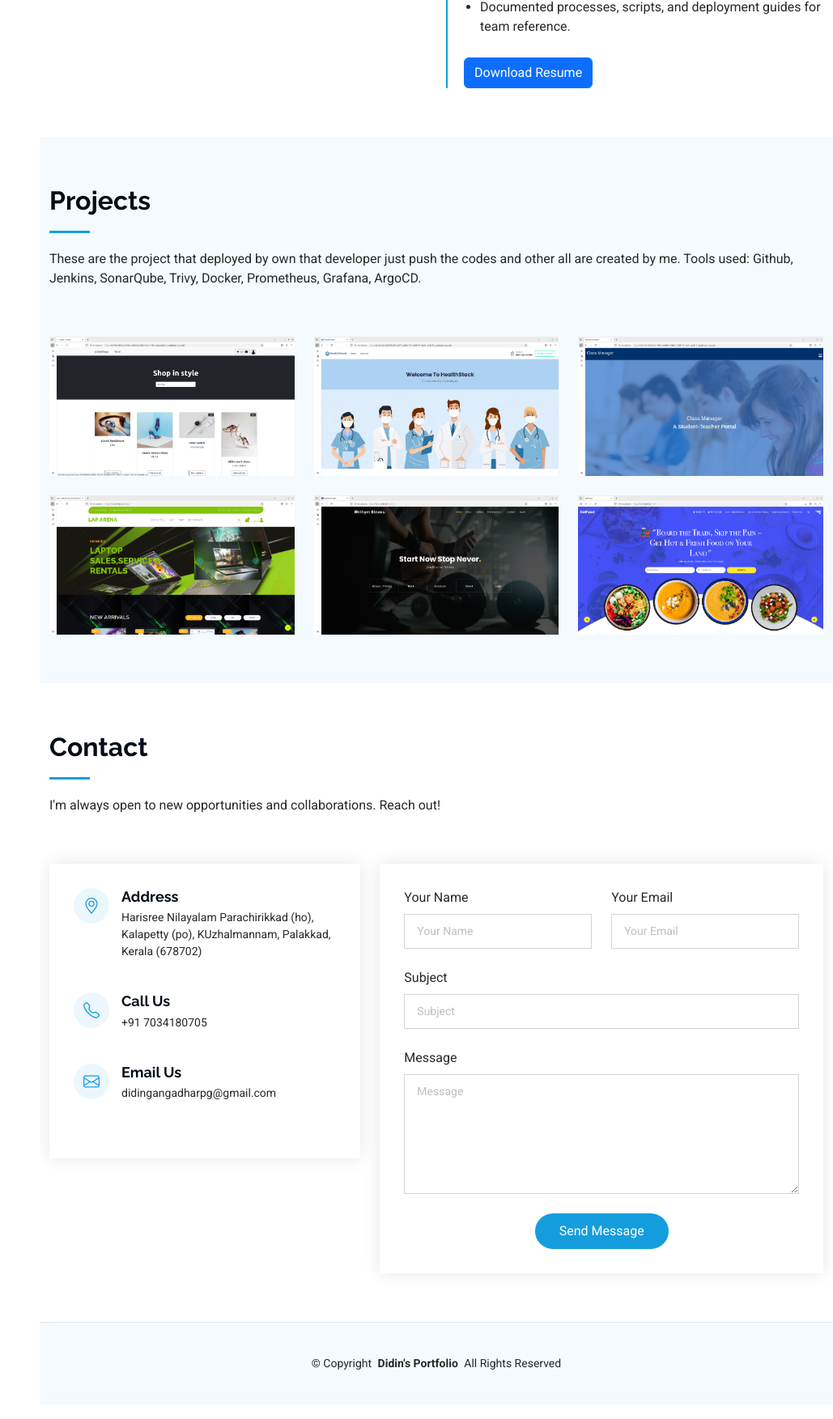
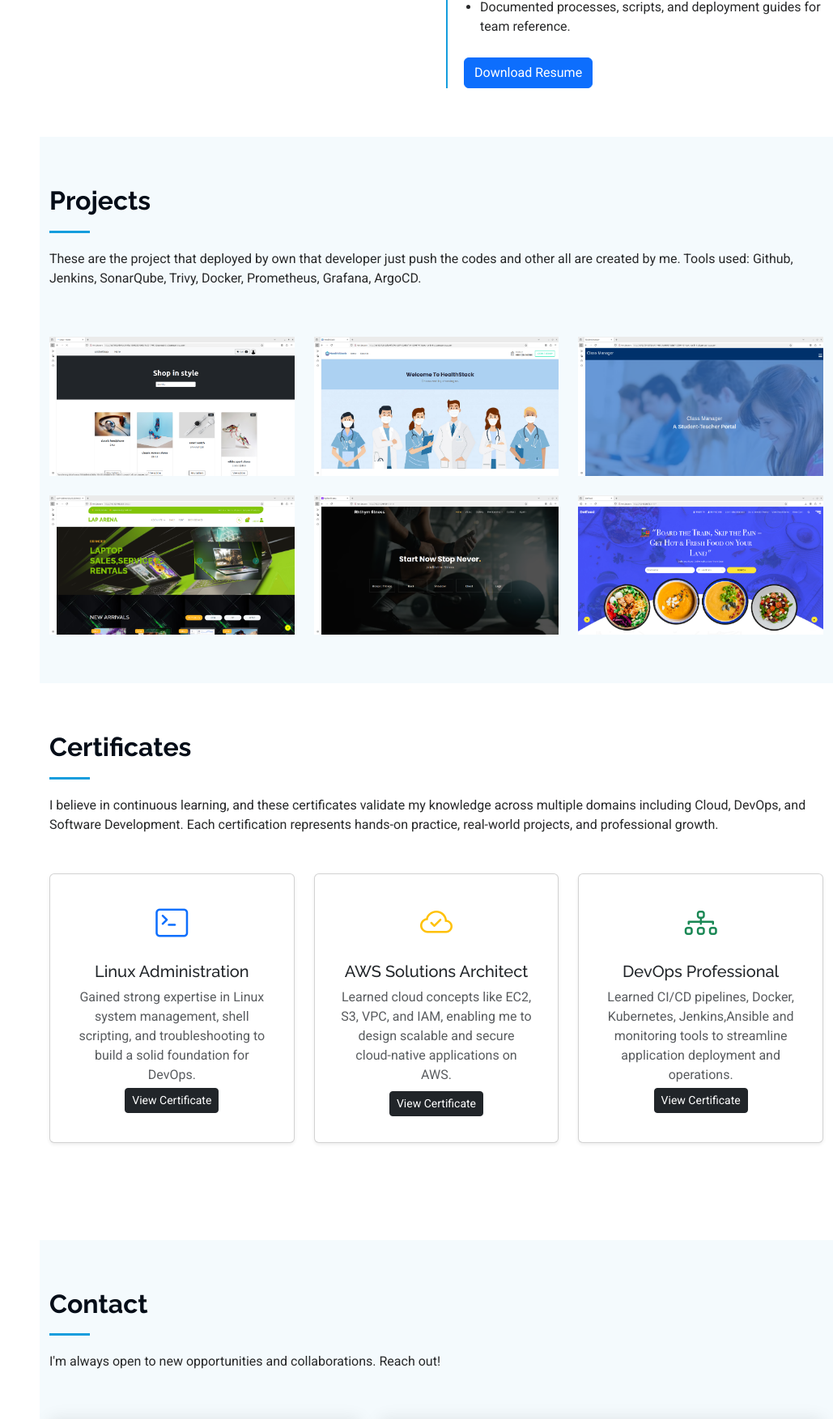
Before and after one commit to didin2003/portfolio, a Django app: page / in a window 1280 px wide. Shown: the part 3277-5030 px from the top of the page at 81% size, without its empty margins (251-1280 px from the left). Before the commit the page ends 4969 px from the top, so only its background shows below. Run offline with Django 5.2, Linux system fonts and the light colour scheme; data that the repository does not hold is empty; some libraries are stand-ins or nearby versions.

Commit message:
Portfolio

```diff
--- a/templates/index.html
+++ b/templates/index.html
@@ -67,6 +67,7 @@
         <li><a href="#about"><i class="bi bi-person navicon"></i> About</a></li>
         <li><a href="#resume"><i class="bi bi-file-earmark-text navicon"></i> Resume</a></li>
         <li><a href="#portfolio"><i class="bi bi-images navicon"></i> Projects</a></li>
+        <li><a href="#Certificates"><i class="bi bi-envelope navicon"></i> Contact</a></li>
         <li><a href="#contact"><i class="bi bi-envelope navicon"></i> Contact</a></li>
       </ul>
     </nav>
@@ -247,7 +248,6 @@
         </div>
 
       </div>
-
     </section><!-- /Resume Section -->
 
     <!-- Portfolio Section -->
@@ -333,8 +333,67 @@
 
     </section><!-- /Portfolio Section -->
 
+    <section id="Certificates" class="Certificates section">
+  <div class="container section-title" data-aos="fade-up">
+    <h2>Certificates</h2>
+    <p>
+      I believe in continuous learning, and these certificates validate my knowledge
+      across multiple domains including Cloud, DevOps, and Software Development.
+      Each certification represents hands-on practice, real-world projects, and professional growth.
+    </p>
+
+    <div class="row gy-4 mt-4">
+      <!-- Linux Certificate -->
+      <div class="col-lg-4 col-md-4 col-sm-6">
+        <div class="card shadow-sm h-100 text-center p-3">
+          <div class="card-body">
+            <i class="bi bi-terminal fs-1 text-primary"></i>
+            <h5 class="card-title mt-3">Linux Administration</h5>
+            <p class="card-text text-muted">
+              Gained strong expertise in Linux system management, shell scripting,
+              and troubleshooting to build a solid foundation for DevOps.
+            </p>
+            <a href="{% static 'assets/pdf/Didin PG LINUX.pdf' %}" class="btn btn-dark btn-sm mt-1">View Certificate</a>
+          </div>
+        </div>
+      </div>
+
+      <!-- AWS Certificate -->
+      <div class="col-lg-4 col-md-4 col-sm-6">
+        <div class="card shadow-sm h-100 text-center p-3">
+          <div class="card-body">
+            <i class="bi bi-cloud-check fs-1 text-warning"></i>
+            <h5 class="card-title mt-3">AWS Solutions Architect</h5>
+            <p class="card-text text-muted">
+              Learned cloud concepts like EC2, S3, VPC, and IAM, enabling me to
+              design scalable and secure cloud-native applications on AWS.
+            </p>
+            <a href="{% static 'assets/pdf/Didin PG AWS.pdf' %}" class="btn btn-dark btn-sm mt-2">View Certificate</a>
+          </div>
+        </div>
+      </div>
+
+      <!-- DevOps Certificate -->
+      <div class="col-lg-4 col-md-4 col-sm-6">
+        <div class="card shadow-sm h-100 text-center p-3">
+          <div class="card-body">
+            <i class="bi bi-diagram-3 fs-1 text-success"></i>
+            <h5 class="card-title mt-3">DevOps Professional</h5>
+            <p class="card-text text-muted">
+              Learned CI/CD pipelines, Docker, Kubernetes, Jenkins,Ansible and monitoring tools
+              to streamline application deployment and operations.
+            </p>
+            <a href="{% static 'assets/pdf/Didin PG DEVOPS.pdf' %}" class="btn btn-dark btn-sm mt-1">View Certificate</a>
+          </div>
+        </div>
+      </div>
+    </div>
+  </div>
+</section>
+
+
     <!-- Contact Section -->
-    <section id="contact" class="contact section">
+    <section id="contact" class="contact section light-background">
 
       <!-- Section Title -->
       <div class="container section-title" data-aos="fade-up">
```
Also changed, not shown: static/assets/img/project/certificate.jpg (added), 3 other files.
